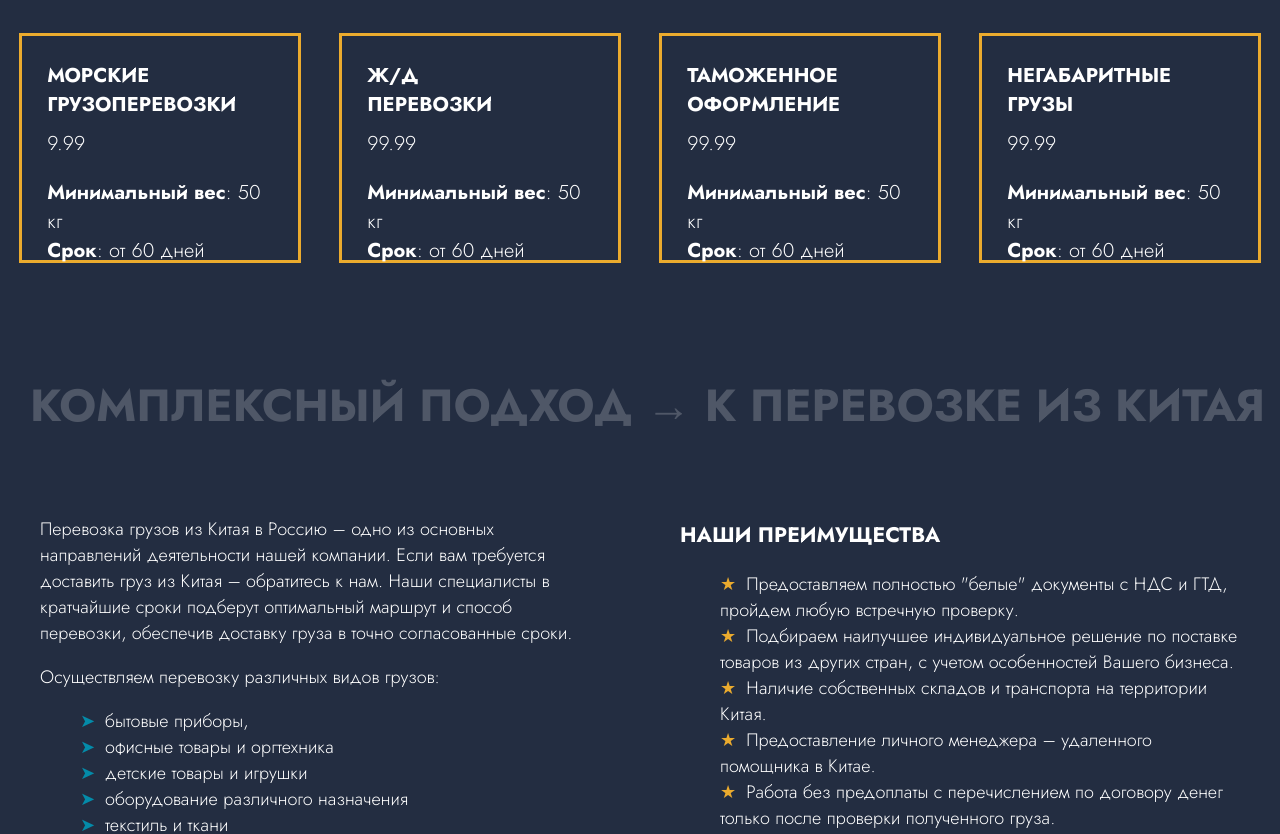
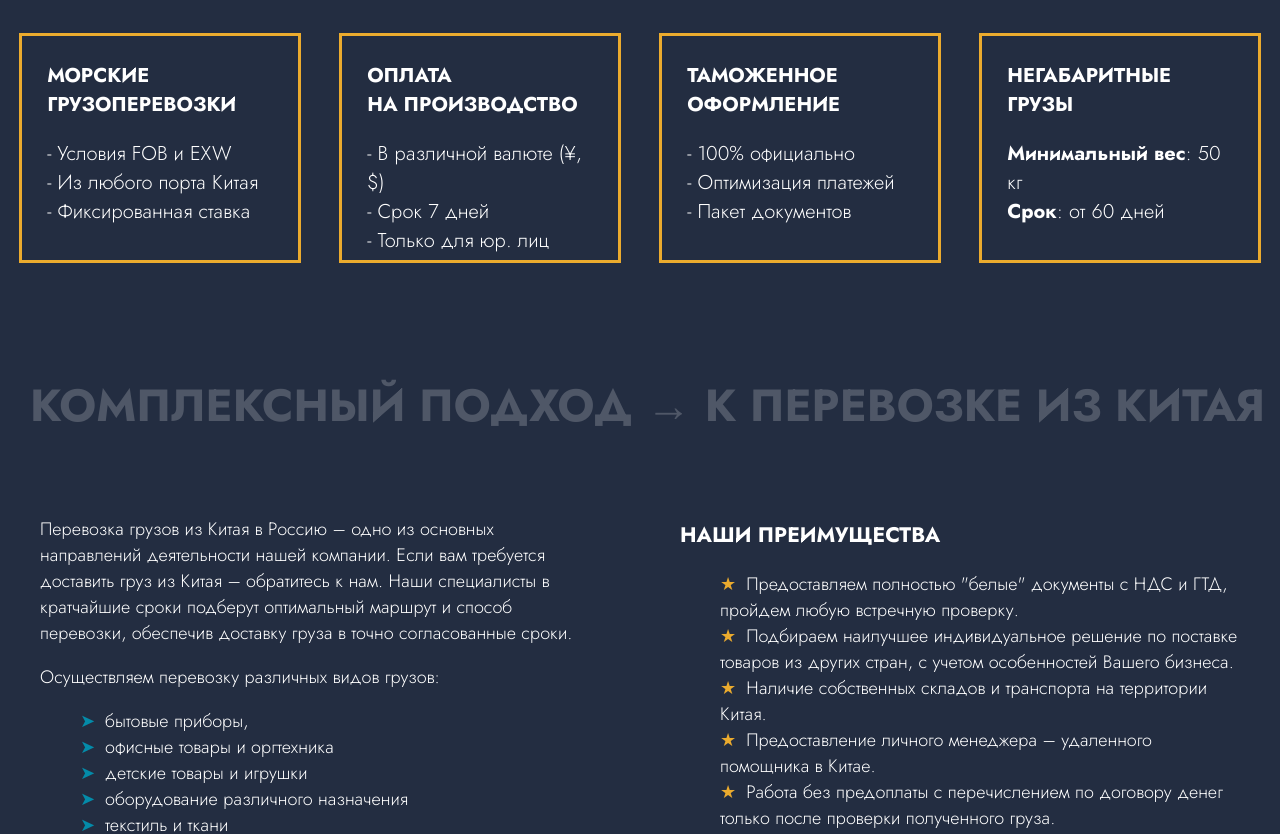
Before and after one commit to Altentaller/sea-freight, a Svelte app: page / in a window 1280 px wide. Shown: the part 1140-1974 px from the top of the page. Built offline with nearby package versions, Linux system fonts and the light colour scheme; the HTML template or start-up script is replaced by a standard one.

Commit message:
updated text in services-store.js

```diff
--- a/src/Block/services-store.js
+++ b/src/Block/services-store.js
@@ -4,25 +4,25 @@ export const services = writable([
   {
     id: '1',
     title: 'Морские <br>грузоперевозки',
-    price: 9.99,
-    description: '<b>Минимальный вес</b>: 50 кг<br><b>Срок</b>: от 60 дней'
+    price: '',
+    description: '- Условия FOB и EXW<br>- Из любого порта Китая<br>- Фиксированная ставка'
   },
   {
     id: '2',
-    title: 'Ж/Д <br>перевозки',
-    price: 99.99,
-    description: '<b>Минимальный вес</b>: 50 кг<br><b>Срок</b>: от 60 дней'
+    title: 'Оплата <br>на производство',
+    price: '',
+    description: '- В различной валюте (¥, $)<br>- Срок 7 дней<br>- Только для юр. лиц'
   },
   {
     id: '3',
     title: 'Таможенное <br>оформление',
-    price: 99.99,
-    description: '<b>Минимальный вес</b>: 50 кг<br><b>Срок</b>: от 60 дней'
+    price: '',
+    description: '- 100% официально <br>- Оптимизация платежей <br>- Пакет документов'
   },
   {
     id: '4',
     title: 'Негабаритные <br>грузы',
-    price: 99.99,
+    price: '',
     description: '<b>Минимальный вес</b>: 50 кг<br><b>Срок</b>: от 60 дней'
   }
 ]);
```
